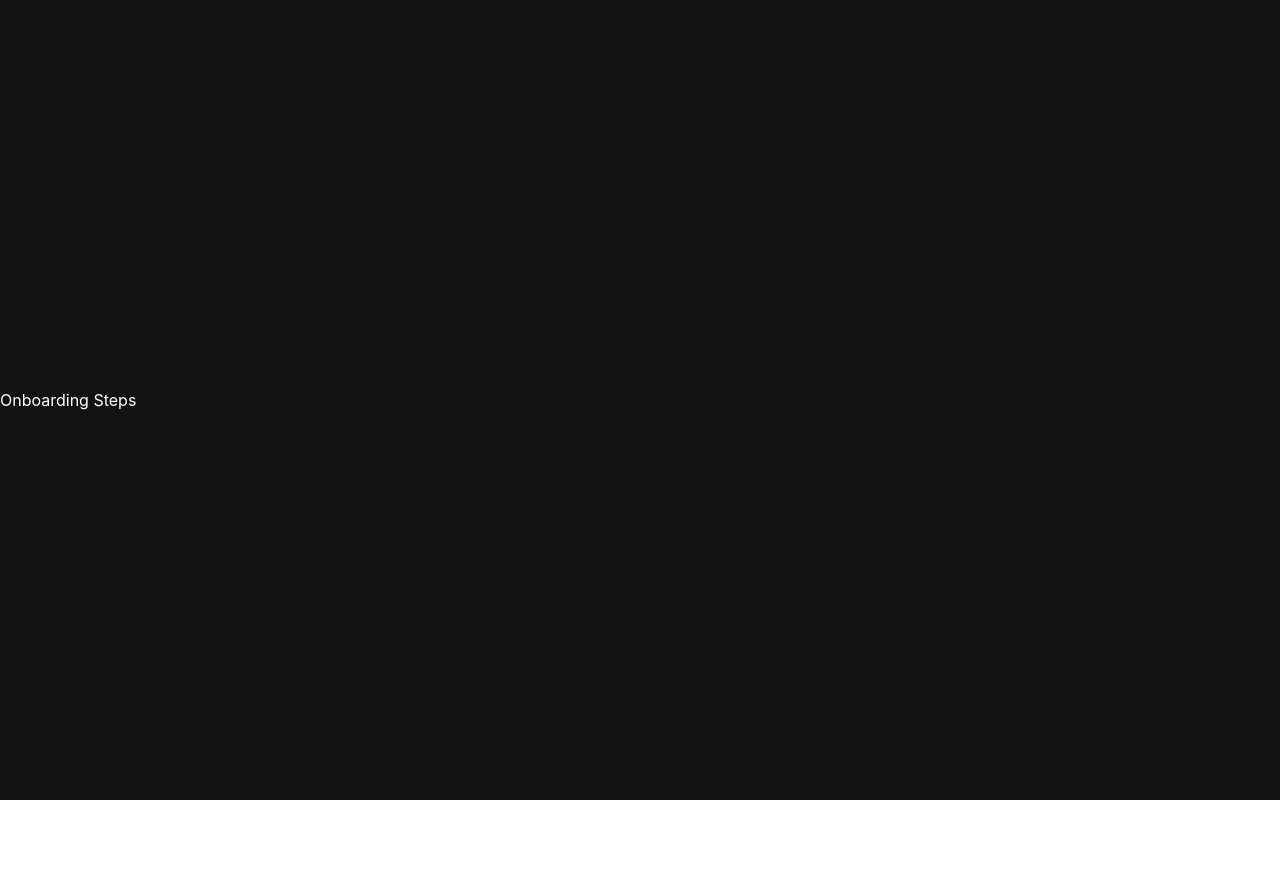
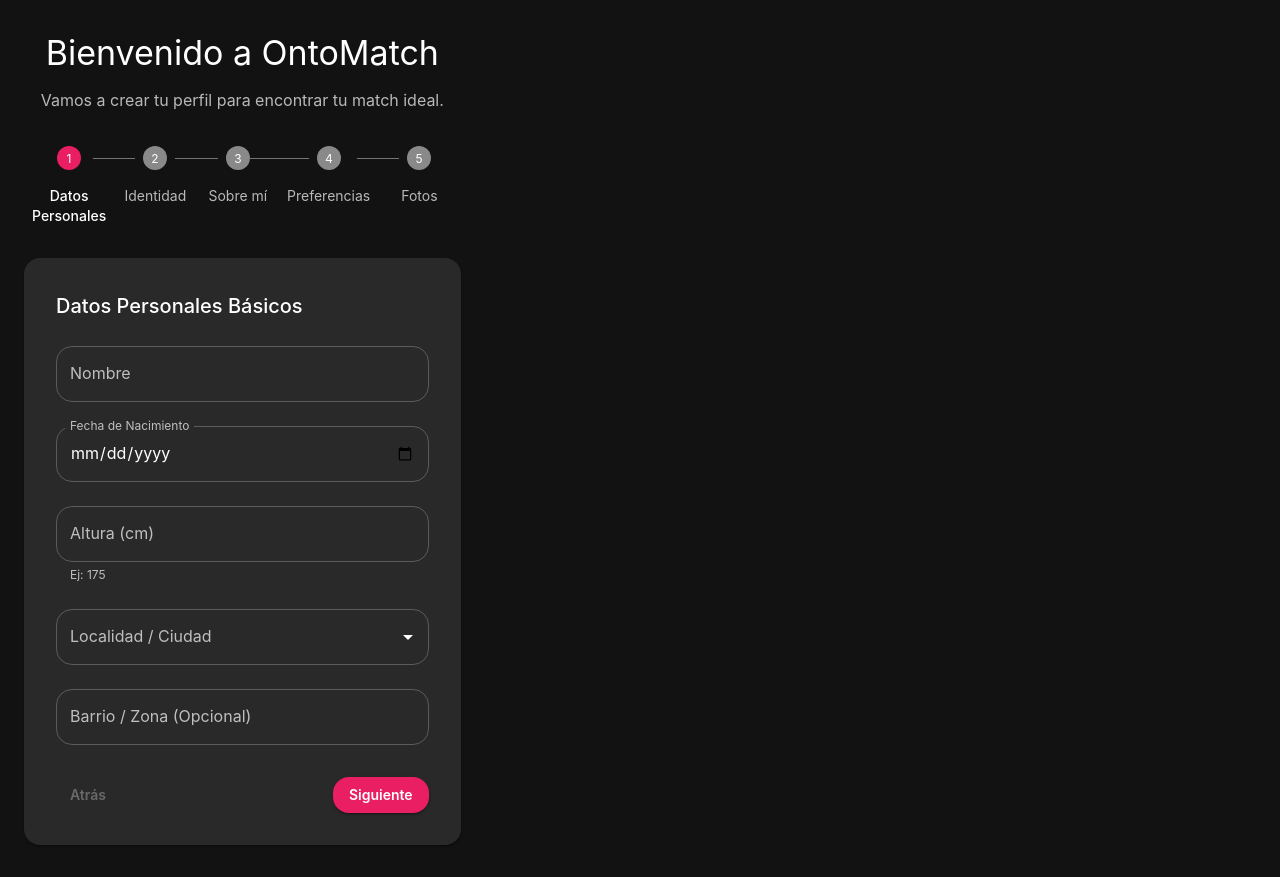
Before and after one commit to lucasibar/ontomatch.front.v5, a React app: page /onboarding in a window 1280 px wide. Before the commit the page ends 800 px from the top, so only its background shows below. Built offline with nearby package versions, Linux system fonts and the light colour scheme; no server answers; sample sign-in values are in the browser's storage; the HTML template or start-up script is replaced by a standard one.

Commit message:
Wire up OnboardingPage to render OnboardingStepper

```diff
--- /dev/null
+++ b/src/pages/OnboardingPage.tsx
@@ -0,0 +1,19 @@
+
+import { Container, Typography, Box } from '@mui/material';
+import { OnboardingStepper } from '../features/onboarding/ui/OnboardingStepper';
+
+export const OnboardingPage = () => {
+    return (
+        <Container maxWidth="md" sx={{ mt: 4, mb: 4 }}>
+            <Box textAlign="center" mb={4}>
+                <Typography variant="h4" component="h1" gutterBottom>
+                    Bienvenido a OntoMatch
+                </Typography>
+                <Typography variant="subtitle1" color="text.secondary">
+                    Vamos a crear tu perfil para encontrar tu match ideal.
+                </Typography>
+            </Box>
+            <OnboardingStepper />
+        </Container>
+    );
+};
--- a/src/pages/index.tsx
+++ b/src/pages/index.tsx
@@ -3,6 +3,6 @@ export { MatchesPage } from './MatchesPage';
 export { SwipesPage } from './SwipesPage';
 export * from './LoginPage';
 export { RegisterPage } from './RegisterPage';
-export const OnboardingPage = () => <div>Onboarding Steps</div>;
+export { OnboardingPage } from './OnboardingPage';
 export const ProfilePage = () => <div>My Profile</div>;
 export const SettingsPage = () => <div>Settings </div>;
```
